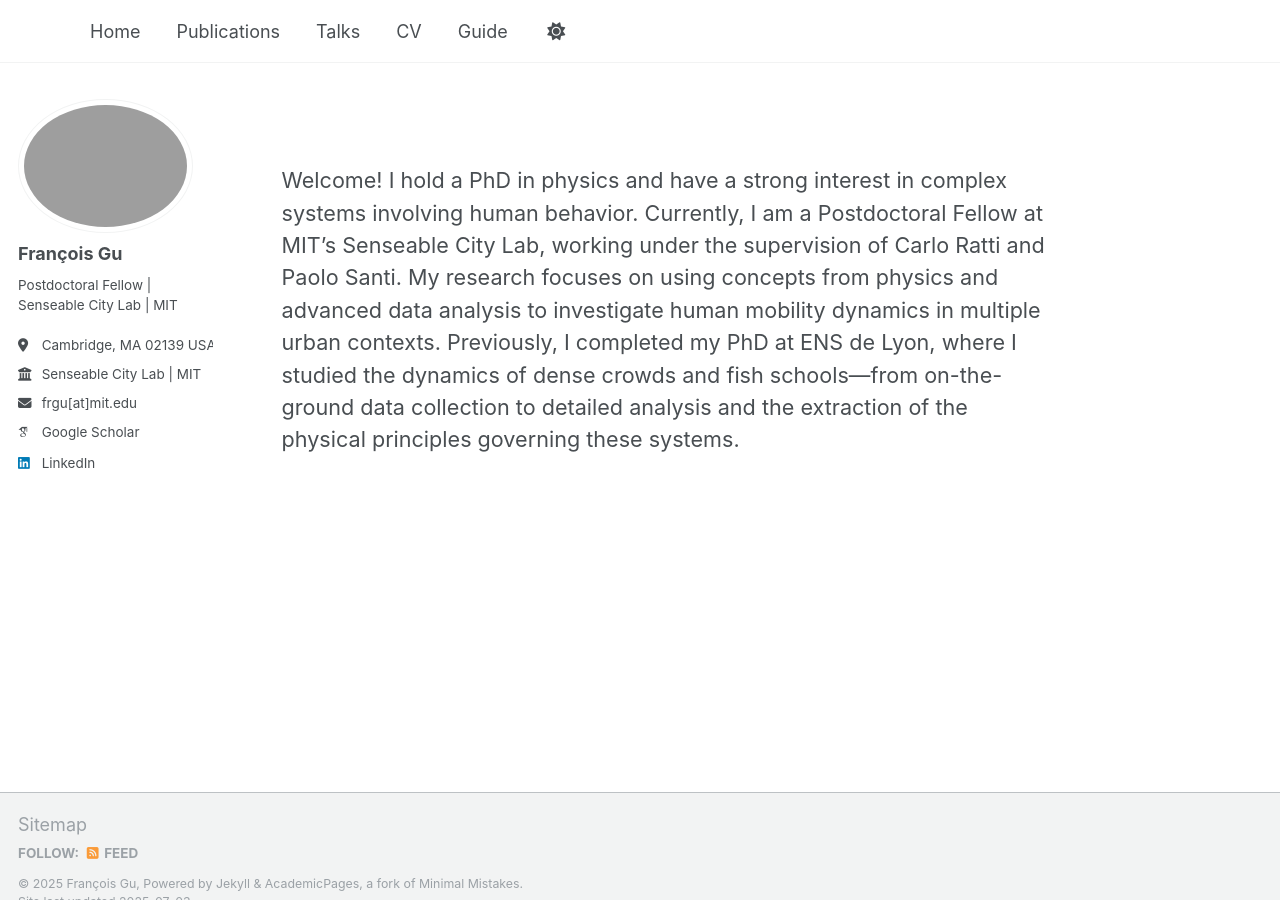
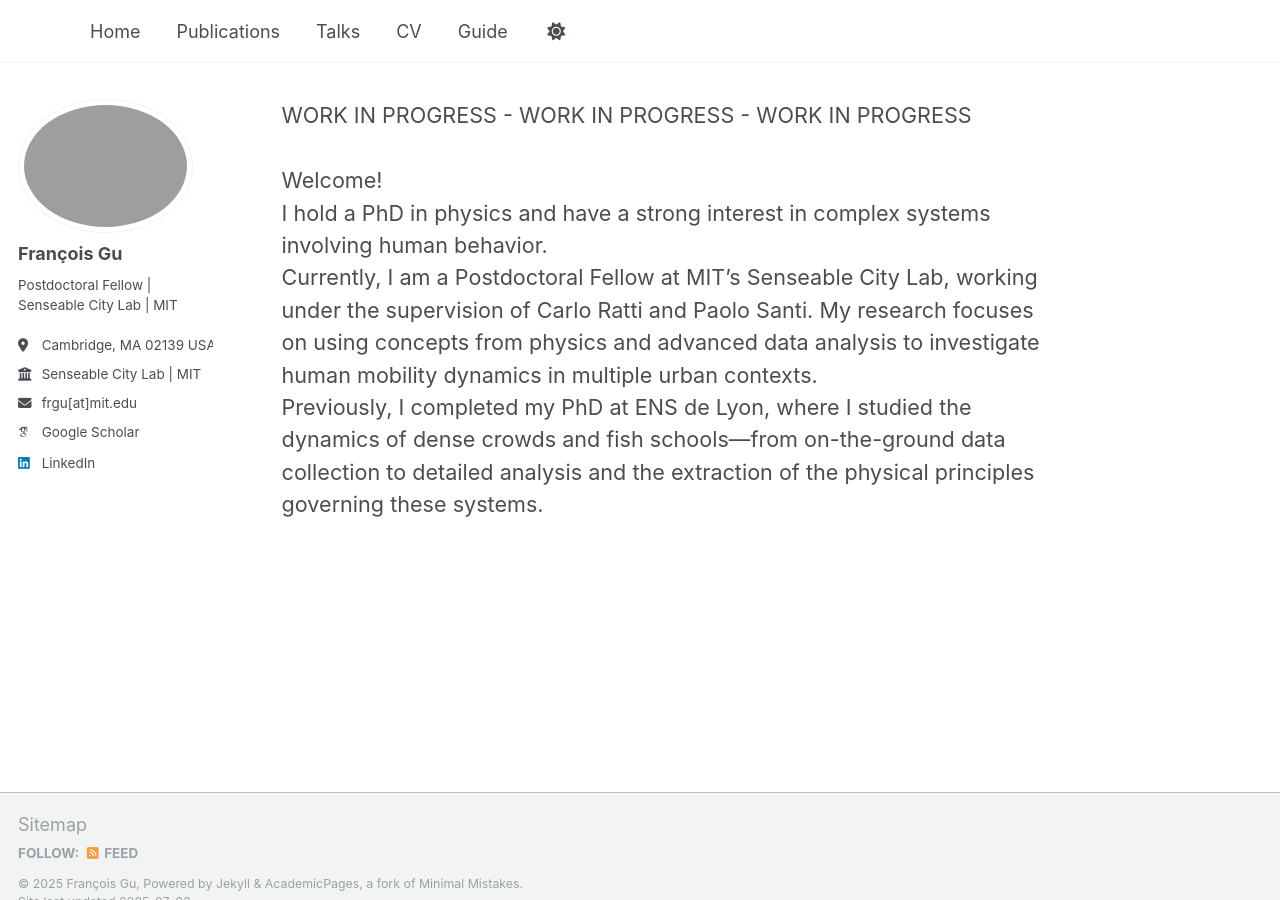
Before and after one commit to francois-gu/francois-gu.github.io, a Jekyll site: the page built from _pages/about.md, in a window 1280 px wide and 900 px high. Built offline with Jekyll 4.4.1, drawn with Linux system fonts in a browser that asks for light colours; some web fonts are replaced.

Commit message:
WIP warning on main page

```diff
--- a/_pages/about.md
+++ b/_pages/about.md
@@ -10,10 +10,13 @@ redirect_from:
 <div style="display: flex; align-items: center; justify-content: center; min-height: 50vh; text-align: left;">
   <p style="font-size: 1.2em;">
 
-Welcome!
-I hold a PhD in physics and have a strong interest in complex systems involving human behavior.
+WORK IN PROGRESS - WORK IN PROGRESS - WORK IN PROGRESS<br />
 
-Currently, I am a Postdoctoral Fellow at MIT’s Senseable City Lab, working under the supervision of Carlo Ratti and Paolo Santi. My research focuses on using concepts from physics and advanced data analysis to investigate human mobility dynamics in multiple urban contexts.
+<br />
+Welcome!<br />
+I hold a PhD in physics and have a strong interest in complex systems involving human behavior.<br />
+
+Currently, I am a Postdoctoral Fellow at MIT’s Senseable City Lab, working under the supervision of Carlo Ratti and Paolo Santi. My research focuses on using concepts from physics and advanced data analysis to investigate human mobility dynamics in multiple urban contexts.<br />
 
 Previously, I completed my PhD at ENS de Lyon, where I studied the dynamics of dense crowds and fish schools—from on-the-ground data collection to detailed analysis and the extraction of the physical principles governing these systems.
 
```
